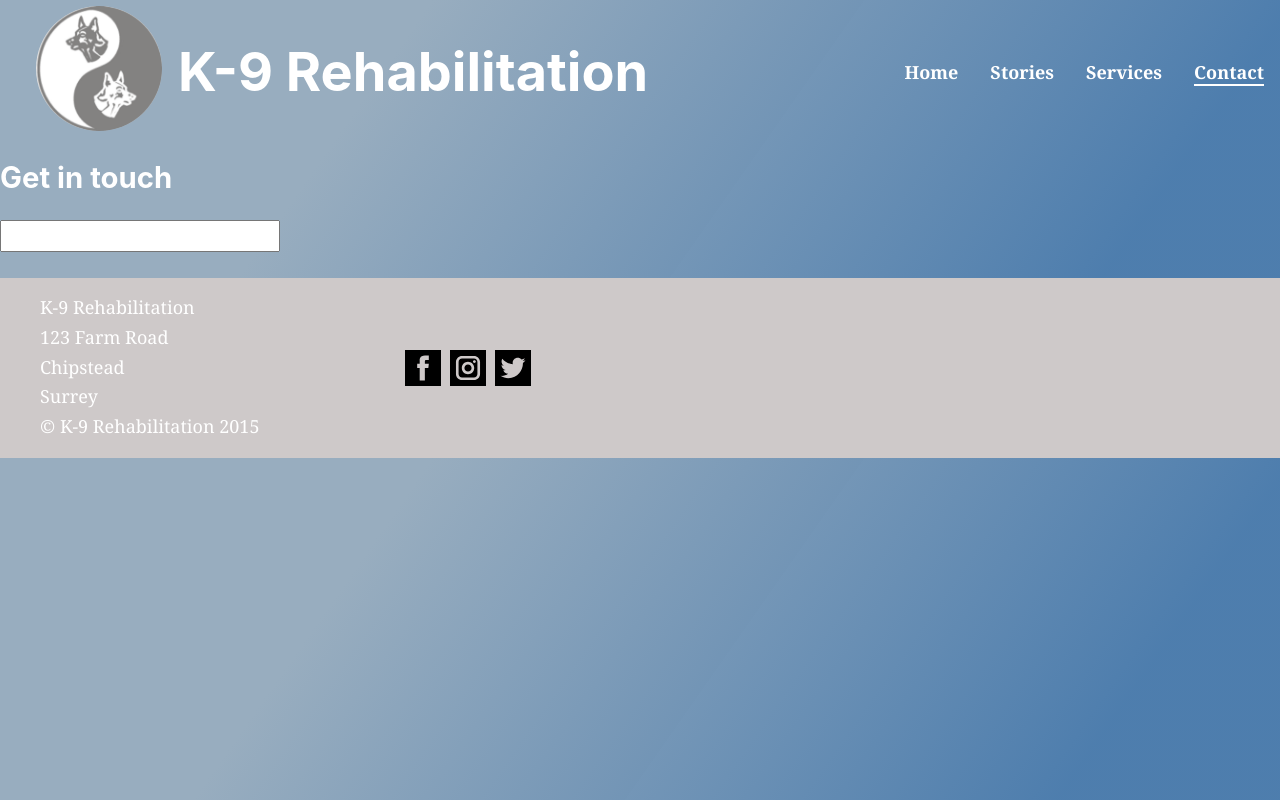
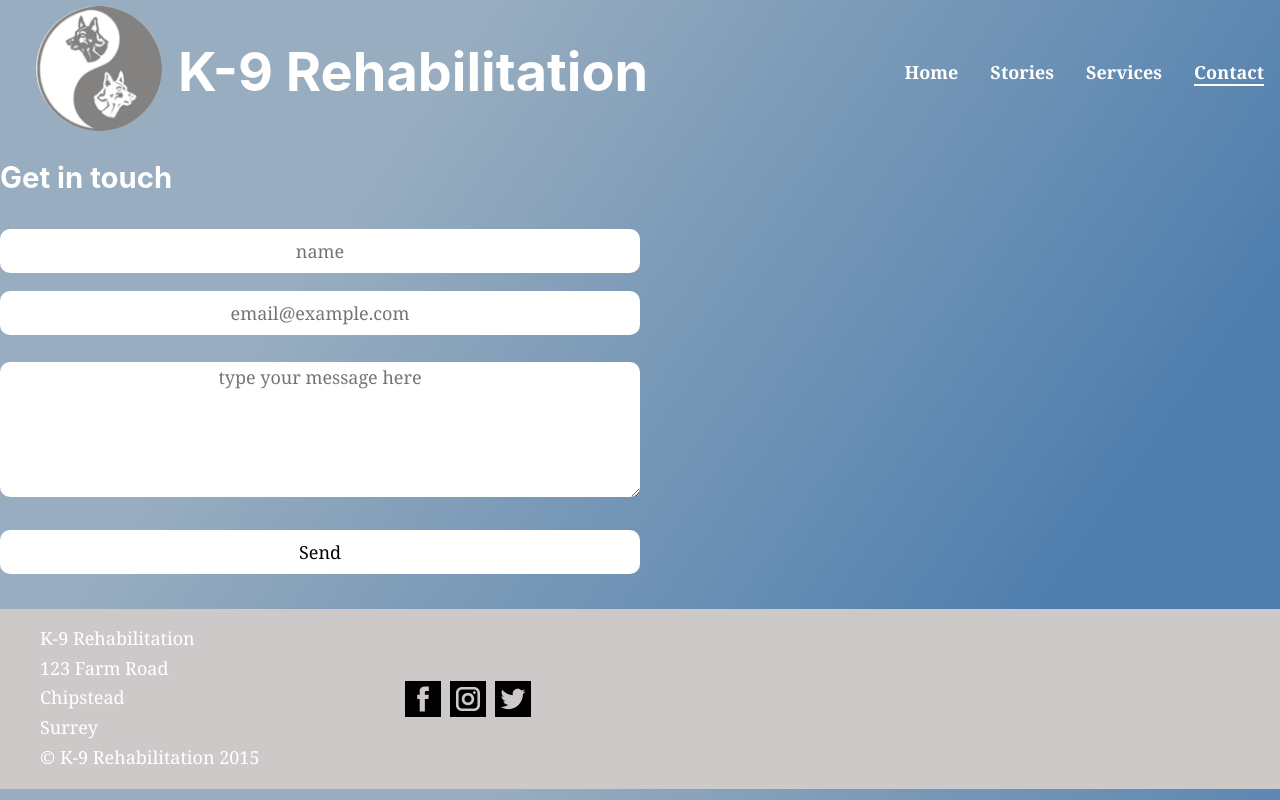
Before and after one commit to dannyr22/canine-rehab, a Gatsby site: page /contact in a window 1280 px wide. Built offline with nearby package versions, Linux system fonts and the light colour scheme; Gatsby itself is replaced by a stand-in of ours.

Commit message:
styled contact form and added style for main min-height

```diff
--- /dev/null
+++ b/src/components/ContactForm.js
@@ -0,0 +1,28 @@
+import React from "react"
+import * as styles from "./ContactForm.module.css"
+
+const ContactForm = () => {
+  return (
+    <form
+      className={styles.contactForm}
+      name="Contact Form"
+      method="POST"
+      data-netlify="true"
+    >
+      <input type="hidden" name="form-name" value="Contact Form" />
+      <input type="text" name="name" placeholder="name" />
+      <input type="email" name="email" placeholder="email@example.com" />
+      <div>
+        <textarea
+          name="message"
+          placeholder="type your message here"
+          rows="5"
+          style={{ width: "100%", textAlign: "center" }}
+        />
+      </div>
+      <button type="submit">Send</button>
+    </form>
+  )
+}
+
+export default ContactForm
--- /dev/null
+++ b/src/components/ContactForm.module.css
@@ -0,0 +1,24 @@
+.contactForm {
+  display: flex;
+  flex-direction: column;
+  width: 50%;
+  max-width: 700px;
+}
+
+.contactForm * {
+  margin: 0.5rem 0;
+  text-align: center;
+  border-radius: 10px;
+  outline: none;
+  border: none;
+}
+
+.contactForm button {
+  background: #fff;
+  padding: 0.5rem 0;
+  cursor: pointer;
+}
+
+.contactForm input {
+  padding: 0.5rem 0;
+}
--- a/src/pages/contact.js
+++ b/src/pages/contact.js
@@ -1,5 +1,6 @@
 import React from "react"
 import Layout from "../components/layout"
+import ContactForm from "../components/ContactForm"
 
 const contact = () => {
   return (
@@ -7,9 +8,7 @@ const contact = () => {
       <div className="pageContent contact-page">
         <h2 className="services-header">Get in touch</h2>
         <div className="main">
-          <form>
-            <input />
-          </form>
+          <ContactForm />
         </div>
       </div>
     </Layout>
--- a/src/styles/global.css
+++ b/src/styles/global.css
@@ -6,6 +6,7 @@
   align-items: center;
   flex-direction: column;
   max-width: 1200px;
+  min-height: 60vh;
 }
 
 /* Homepage--------------------------  */
```
